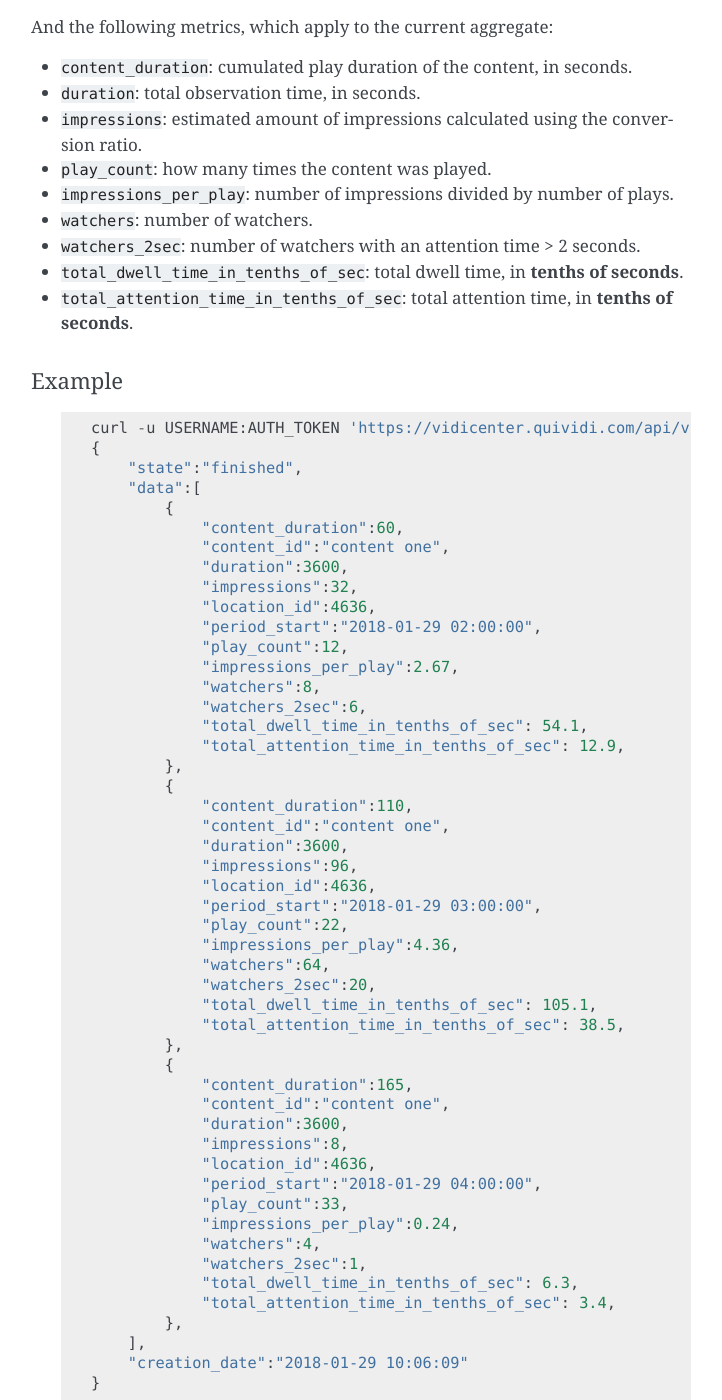
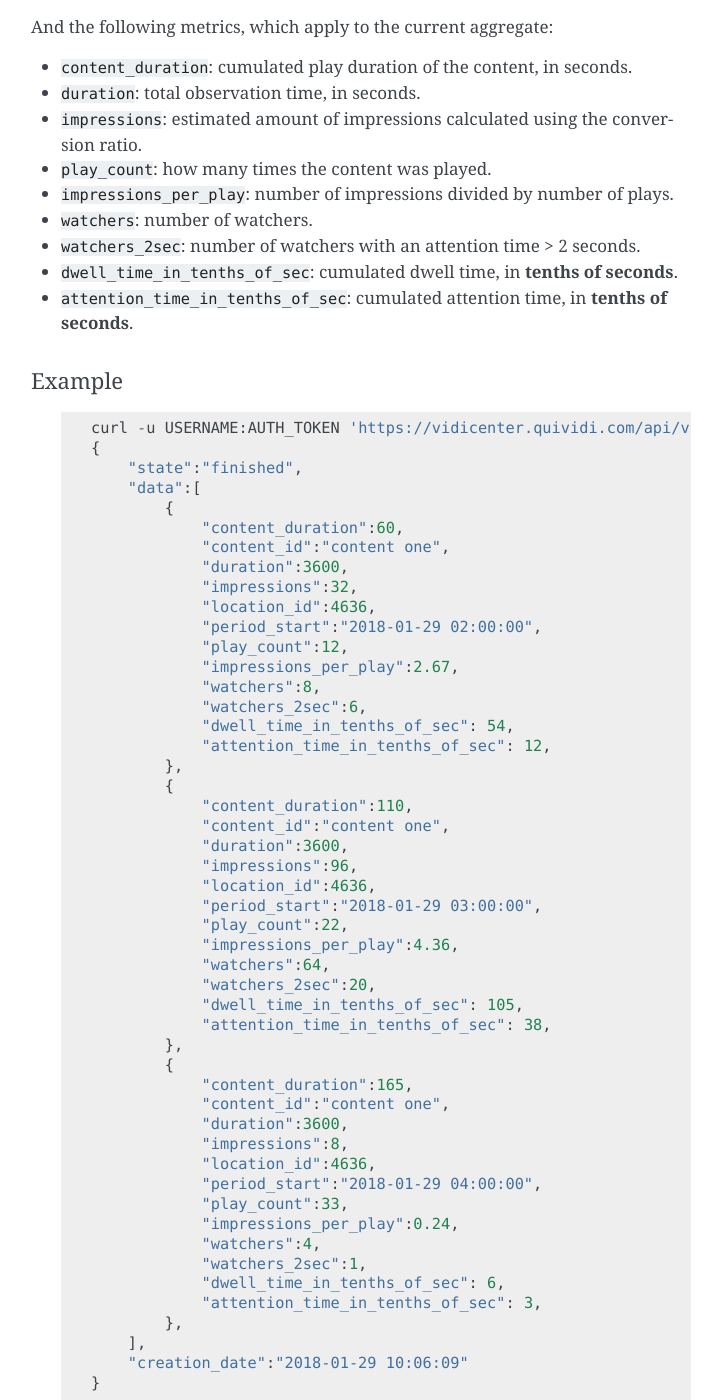
Before and after one commit to quividi/vidicenter-api-documentation, a Sphinx documentation site: the page built from docs/source/data.rst, in a window 1280 px wide and 1400 px high, scrolled down 13947 px. Shown: the whole window, without its empty margins (389-1111 px from the left). Built offline with Sphinx 7.4.7, drawn with Linux system fonts in a browser that asks for light colours; some of the changed text lies outside the part shown.

Commit message:
homogenize some column names and description

```diff
--- a/docs/source/data.rst
+++ b/docs/source/data.rst
@@ -650,8 +650,8 @@ And the following metrics, which apply to the current aggregate:
 * ``impressions_per_play``: number of impressions divided by number of plays.
 * ``watchers``: number of watchers.
 * ``watchers_2sec``: number of watchers with an attention time > 2 seconds.
-* ``total_dwell_time_in_tenths_of_sec``: total dwell time, in **tenths of seconds**.
-* ``total_attention_time_in_tenths_of_sec``: total attention time, in **tenths of seconds**.
+* ``dwell_time_in_tenths_of_sec``: cumulated dwell time, in **tenths of seconds**.
+* ``attention_time_in_tenths_of_sec``: cumulated attention time, in **tenths of seconds**.
 
 Example
 """""""
@@ -673,8 +673,8 @@ Example
                 "impressions_per_play":2.67,
                 "watchers":8,
                 "watchers_2sec":6,
-                "total_dwell_time_in_tenths_of_sec": 54.1,
-                "total_attention_time_in_tenths_of_sec": 12.9,
+                "dwell_time_in_tenths_of_sec": 54,
+                "attention_time_in_tenths_of_sec": 12,
             },
             {
                 "content_duration":110,
@@ -687,8 +687,8 @@ Example
                 "impressions_per_play":4.36,
                 "watchers":64,
                 "watchers_2sec":20,
-                "total_dwell_time_in_tenths_of_sec": 105.1,
-                "total_attention_time_in_tenths_of_sec": 38.5,
+                "dwell_time_in_tenths_of_sec": 105,
+                "attention_time_in_tenths_of_sec": 38,
             },
             {
                 "content_duration":165,
@@ -701,8 +701,8 @@ Example
                 "impressions_per_play":0.24,
                 "watchers":4,
                 "watchers_2sec":1,
-                "total_dwell_time_in_tenths_of_sec": 6.3,
-                "total_attention_time_in_tenths_of_sec": 3.4,
+                "dwell_time_in_tenths_of_sec": 6,
+                "attention_time_in_tenths_of_sec": 3,
             },
         ],
         "creation_date":"2018-01-29 10:06:09"
@@ -727,8 +727,8 @@ And the following metrics, which apply to the current aggregate:
 * ``impressions_per_play``: number of impressions divided by number of plays.
 * ``watchers``: number of watchers.
 * ``watchers_2sec``: number of watchers with an attention time > 2 seconds.
-* ``total_dwell_time_in_tenths_of_sec``: total dwell time, in **tenths of seconds**.
-* ``total_attention_time_in_tenths_of_sec``: total attention time, in **tenths of seconds**.
+* ``dwell_time_in_tenths_of_sec``: cumulated dwell time, in **tenths of seconds**.
+* ``attention_time_in_tenths_of_sec``: cumulated attention time, in **tenths of seconds**.
 
 Example
 """""""
@@ -750,8 +750,8 @@ Example
                 "site_id":178,
                 "watchers":7,
                 "watchers_2sec":5,
-                "total_dwell_time_in_tenths_of_sec": 9.3,
-                "total_attention_time_in_tenths_of_sec": 5.4,
+                "dwell_time_in_tenths_of_sec": 9,
+                "attention_time_in_tenths_of_sec": 5,
             },
             {
                 "content_duration":110,
@@ -764,8 +764,8 @@ Example
                 "site_id":178,
                 "watchers":14,
                 "watchers_2sec":14,
-                "total_dwell_time_in_tenths_of_sec": 36.3,
-                "total_attention_time_in_tenths_of_sec": 19.5,
+                "dwell_time_in_tenths_of_sec": 36,
+                "attention_time_in_tenths_of_sec": 19,
             },
             {
                 "content_duration":20,
@@ -778,8 +778,8 @@ Example
                 "site_id":178,
                 "watchers":42,
                 "watchers_2sec":12,
-                "total_dwell_time_in_tenths_of_sec": 95.1,
-                "total_attention_time_in_tenths_of_sec": 42.2,
+                "dwell_time_in_tenths_of_sec": 95,
+                "attention_time_in_tenths_of_sec": 42,
             },
         ],
         "creation_date":"2018-01-29 10:08:12"
@@ -1209,11 +1209,11 @@ Expected keys
 And the following metrics, which apply to the current aggregate:
 
 * ``vehicle_count``: number of vehicles.
-* ``vehicle_total_presence_time``: cumulated presence time, in **tenths of seconds**.
+* ``vehicle_presence_time``: cumulated presence time, in **tenths of seconds**.
 * ``vehicle_impressions``: number of vehicle impressions.
 * ``impressions_per_vehicle``: number of impressions per vehicle.
 * ``footfall_impressions``: number of footfall impressions.
-* ``footfall_total_dwell_time``: cumulated footfall presence time, in **tenths of seconds**.
+* ``footfall_presence_time``: cumulated footfall presence time, in **tenths of seconds**.
 * ``im_footfall``: impression multiplier for footfall.
 * ``im_vehicle``: impression multiplier for vehicles.
 * ``im``: combined impression multiplier.
```
